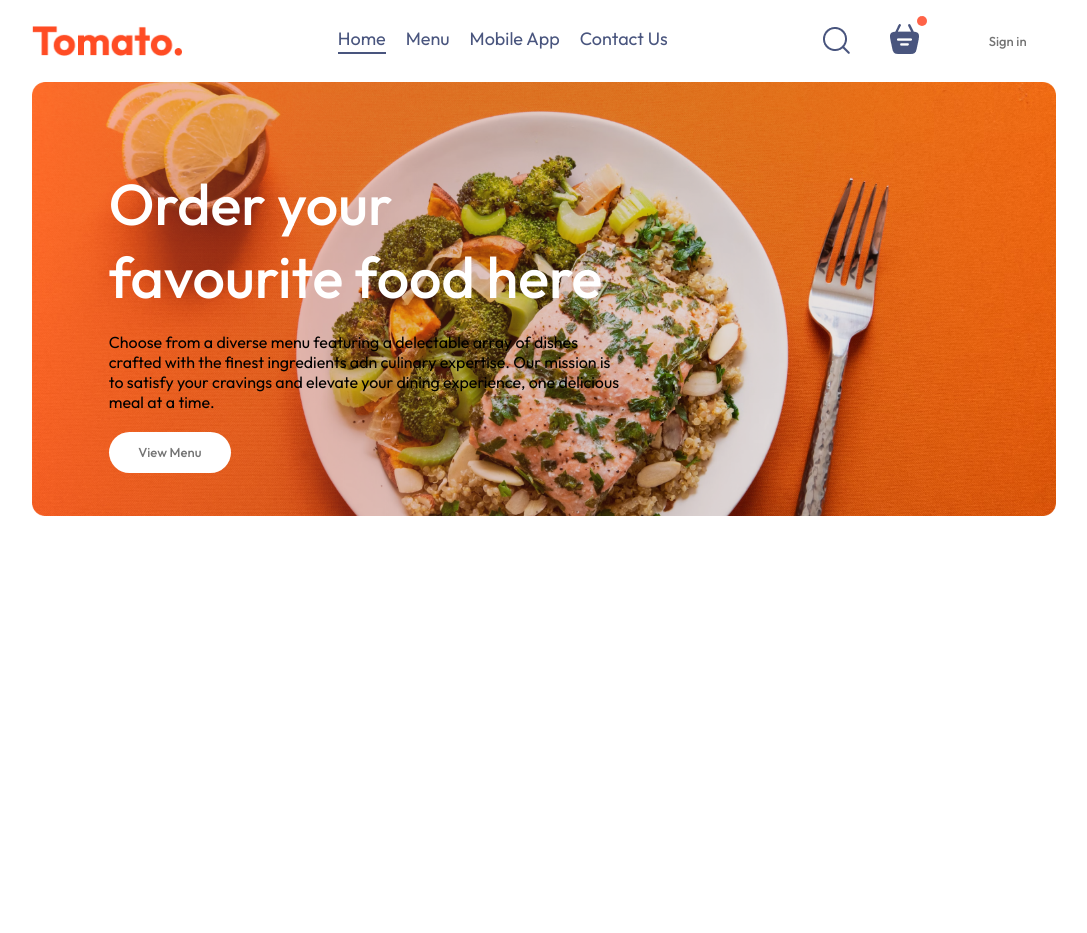
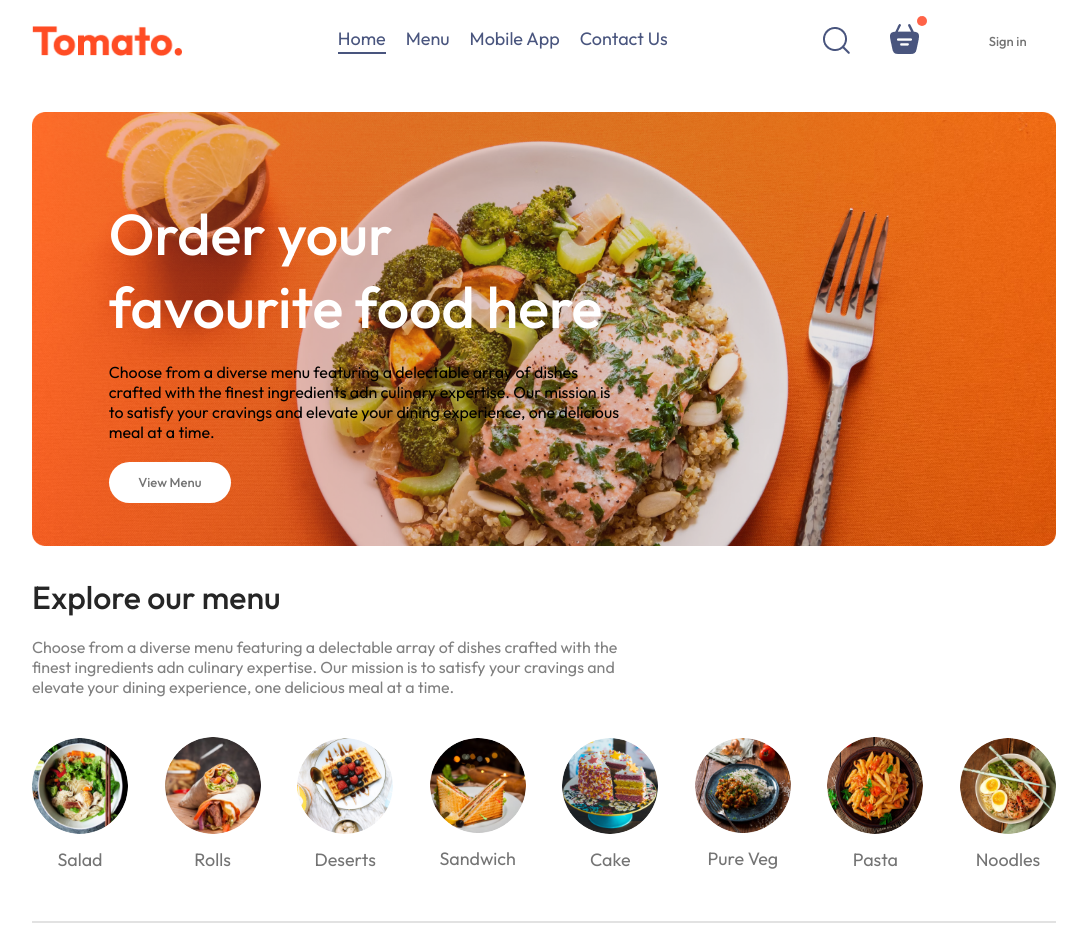
Before and after one commit to tajemouti/food-delivery, a React (Vite) app: page / in a window 1280 px wide. Shown: the whole page, without its empty margins (96-1183 px from the left). Before the commit the page ends 800 px from the top, so only its background shows below. Built offline with nearby package versions, Linux system fonts and the light colour scheme.

Commit message:
Mount Menu compoent into the Home page

```diff
--- a/src/components/Header/header.css
+++ b/src/components/Header/header.css
@@ -1,6 +1,6 @@
 .header {
     height: 34vw;
-    margin: 30x auto;
+    margin: 30px auto;
     background: url('/header_img.png') no-repeat;
     background-size: contain;
     position: relative;
--- a/src/components/Navbar/navbar.css
+++ b/src/components/Navbar/navbar.css
@@ -44,7 +44,7 @@ button:hover {
 .active {
   padding-bottom: 2px;
   border-bottom: 2px solid #49557e;
-  cursor: default;
+  cursor: none;
 }
 
 .navbar-search-icon {
--- a/src/pages/Home/Home.jsx
+++ b/src/pages/Home/Home.jsx
@@ -1,10 +1,12 @@
 import Header from '../../components/Header/Header'
+import Menu from '../../components/Menu/Menu'
 import './home.css'
 
 const Home = () => {
   return (
     <div className='home'>
       <Header />
+      <Menu />
     </div>
   )
 }
```
